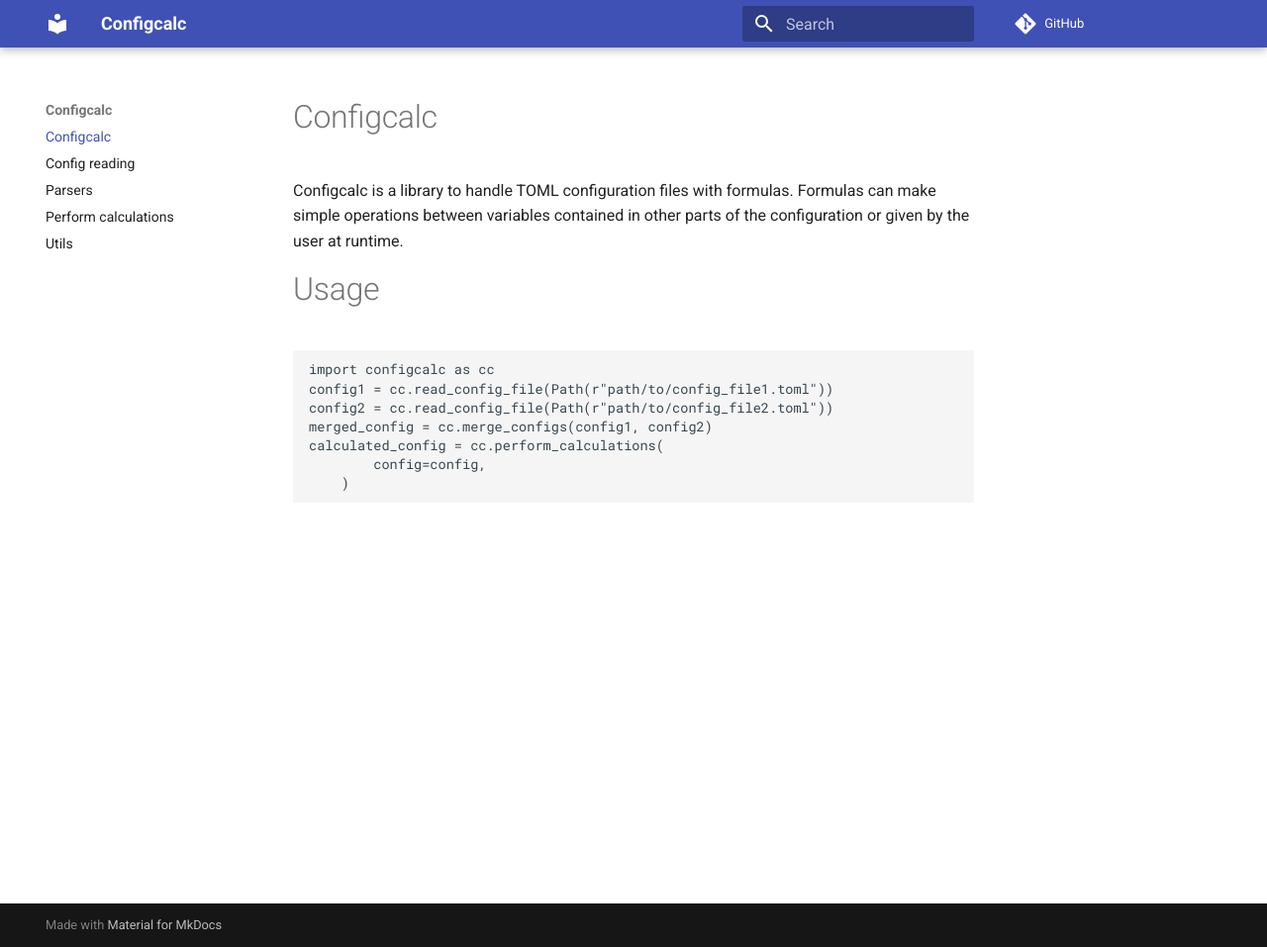
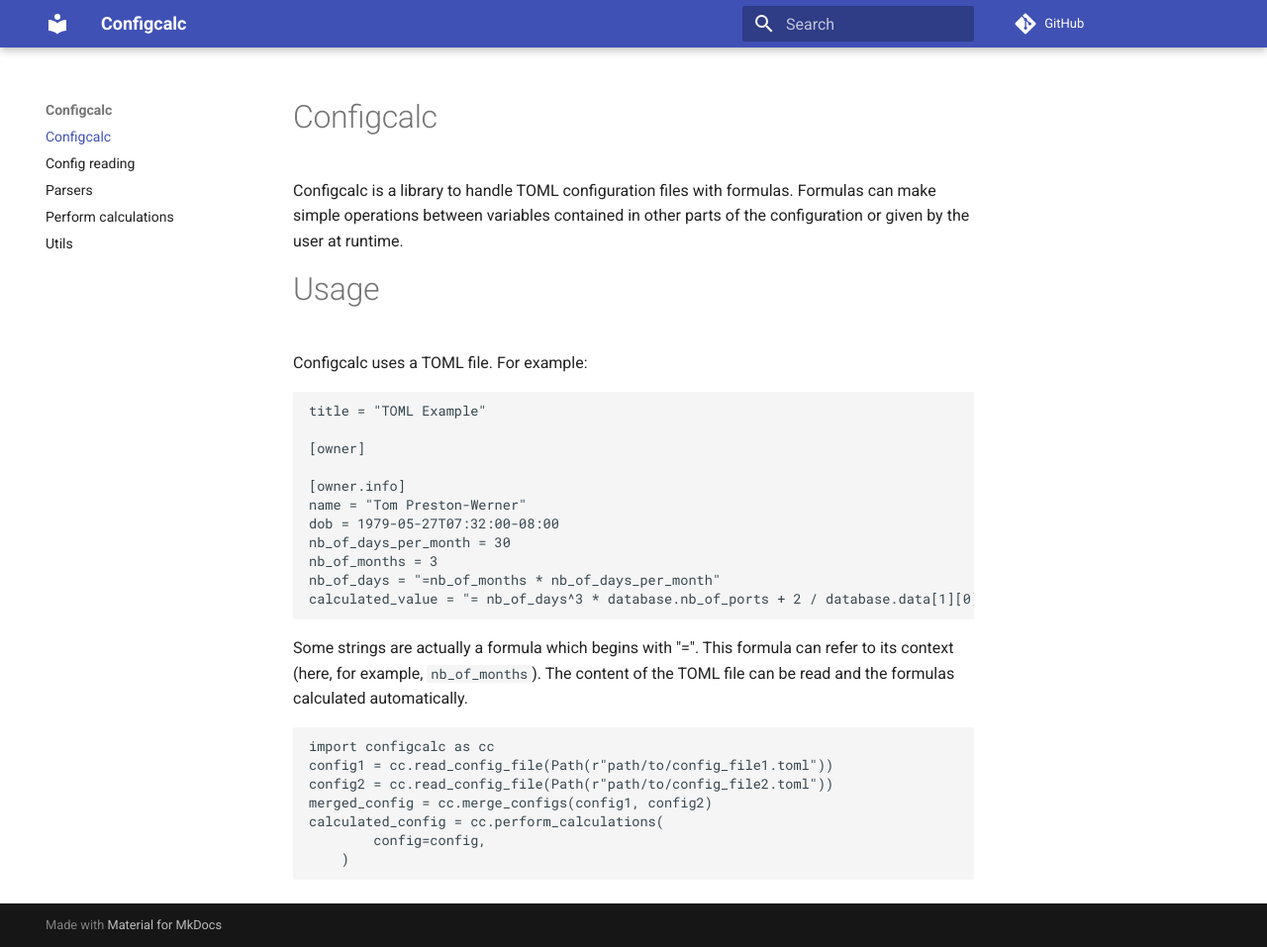
Before and after one commit to raphaelproux/configcalc, an MkDocs documentation site: the page built from docs/index.md, in a window 1280 px wide and 957 px high. Shown: the whole window at 99% size. Built offline with MkDocs 1.6.1 and Material for MkDocs 9.7.7, drawn with Linux system fonts in a browser that asks for light colours; comment, search, counter and statistics services are not loaded.

Commit message:
minor update to docs

````diff
--- a/docs/index.md
+++ b/docs/index.md
@@ -3,6 +3,23 @@
 Configcalc is a library to handle TOML configuration files with formulas. Formulas can make simple operations between variables contained in other parts of the configuration or given by the user at runtime.
 
 # Usage
+
+Configcalc uses a TOML file. For example:
+```toml
+title = "TOML Example"
+
+[owner]
+
+[owner.info]
+name = "Tom Preston-Werner"
+dob = 1979-05-27T07:32:00-08:00
+nb_of_days_per_month = 30
+nb_of_months = 3
+nb_of_days = "=nb_of_months * nb_of_days_per_month"
+calculated_value = "= nb_of_days^3 * database.nb_of_ports + 2 / database.data[1][0]^2 * 2.32e-3 * _input_parts - cos(2*nb_of_days)"
+```
+
+Some strings are actually a formula which begins with "=". This formula can refer to its context (here, for example, `nb_of_months`). The content of the TOML file can be read and the formulas calculated automatically.
 
 ```python
 import configcalc as cc
--- a/pyproject.toml
+++ b/pyproject.toml
@@ -1,7 +1,7 @@
 [project]
 name = "configcalc"
-version = "0.1.2"
-description = "The purpose is to offer config files functionality with calculations that can be specified"
+version = "0.1.3"
+description = "TOML config files which can be merged and have calculated values."
 readme = "README.md"
 authors = [
     { name = "Raphael Proux", email = "raphaelproux@gmail.com" }
````
Also changed, not shown: README.md (+22 -2 lines).
